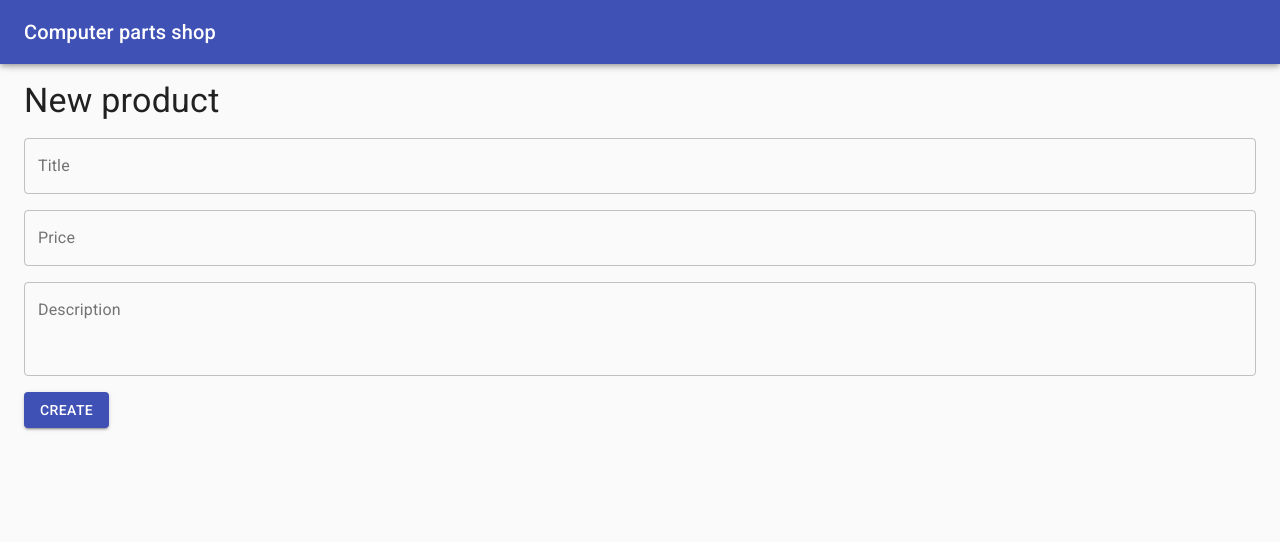
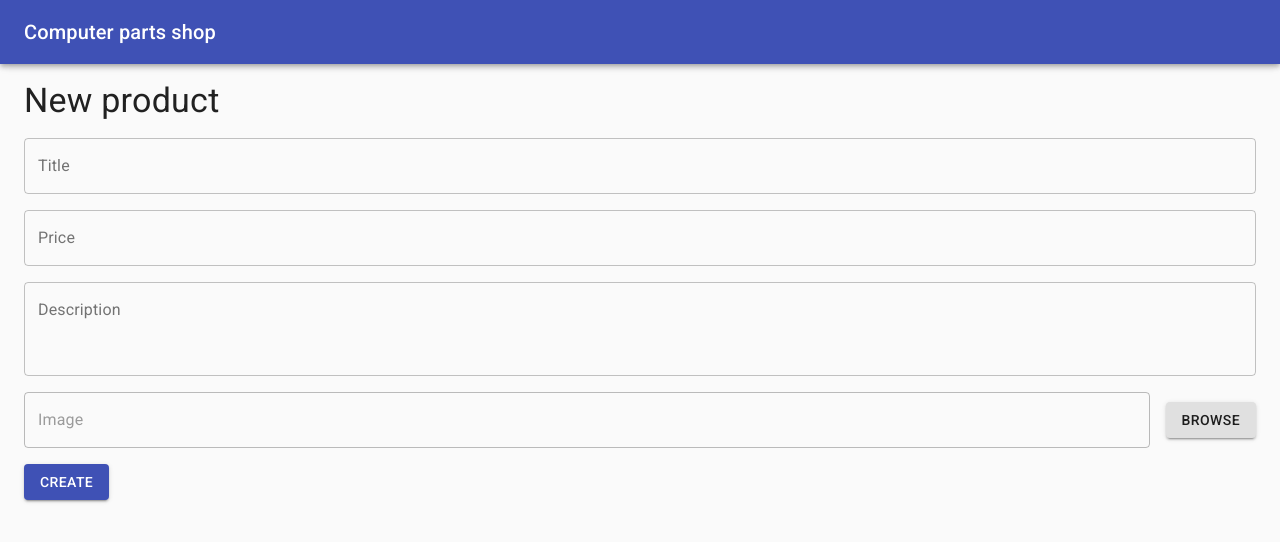
Before and after one commit to azat-nasyrov-dev/shop-app, a React (Create React App) app in the folder client/: page /products/new in a window 1280 px wide. Shown: the top 542 px of the page. Built offline with nearby package versions, Linux system fonts and the light colour scheme.

Commit message:
Created my custom input for uploading files

```diff
--- a/client/src/components/ProductForm/ProductForm.js
+++ b/client/src/components/ProductForm/ProductForm.js
@@ -2,12 +2,14 @@ import React, {useState} from 'react';
 import Grid from '@material-ui/core/Grid';
 import TextField from '@material-ui/core/TextField';
 import Button from '@material-ui/core/Button';
+import FileInput from '../UI/Form/FileInput';
 
 const ProductForm = ({onSubmit}) => {
   const [state, setState] = useState({
     title: '',
     price: '',
     description: '',
+    image: '',
   });
 
   const submitHandler = e => {
@@ -23,6 +25,16 @@ const ProductForm = ({onSubmit}) => {
     setState(prevState => ({
       ...prevState,
       [name]: value
+    }));
+  };
+
+  const fileChangeHandler = e => {
+    const name = e.target.name;
+    const file = e.target.files[0];
+
+    setState(prevState => ({
+      ...prevState,
+      [name]: file
     }));
   };
 
@@ -66,6 +78,13 @@ const ProductForm = ({onSubmit}) => {
           />
         </Grid>
         <Grid item xs>
+          <FileInput
+            name="image"
+            label="Image"
+            onChange={fileChangeHandler}
+          />
+        </Grid>
+        <Grid item xs>
           <Button type="submit" color="primary" variant="contained">
             Create
           </Button>
--- /dev/null
+++ b/client/src/components/UI/Form/FileInput.js
@@ -0,0 +1,66 @@
+import React, {useRef, useState} from 'react';
+import Grid from '@material-ui/core/Grid';
+import TextField from '@material-ui/core/TextField';
+import Button from '@material-ui/core/Button';
+import makeStyles from '@material-ui/core/styles/makeStyles';
+
+const useStyles = makeStyles({
+  input: {
+    display: 'none'
+  }
+});
+
+const FileInput = ({onChange, name, label}) => {
+  const classes = useStyles();
+  const inputRef = useRef();
+
+  const [filename, setFilename] = useState('');
+
+  const activateInput = () => {
+    inputRef.current.click();
+  };
+
+  const onFileChange = e => {
+    if (e.target.files[0]) {
+      setFilename(e.target.files[0].name);
+    } else {
+      setFilename('');
+    }
+
+    onChange(e);
+  };
+
+  return (
+    <>
+      <input
+        type="file"
+        name={name}
+        className={classes.input}
+        onChange={onFileChange}
+        ref={inputRef}
+      />
+      <Grid container spacing={2} alignItems="center">
+        <Grid item xs>
+          <TextField
+            variant="outlined"
+            disabled
+            fullWidth
+            label={label}
+            value={filename}
+            onClick={activateInput}
+          />
+        </Grid>
+        <Grid item>
+          <Button
+            variant="contained"
+            onClick={activateInput}
+          >
+            Browse
+          </Button>
+        </Grid>
+      </Grid>
+    </>
+  );
+};
+
+export default FileInput;
```
